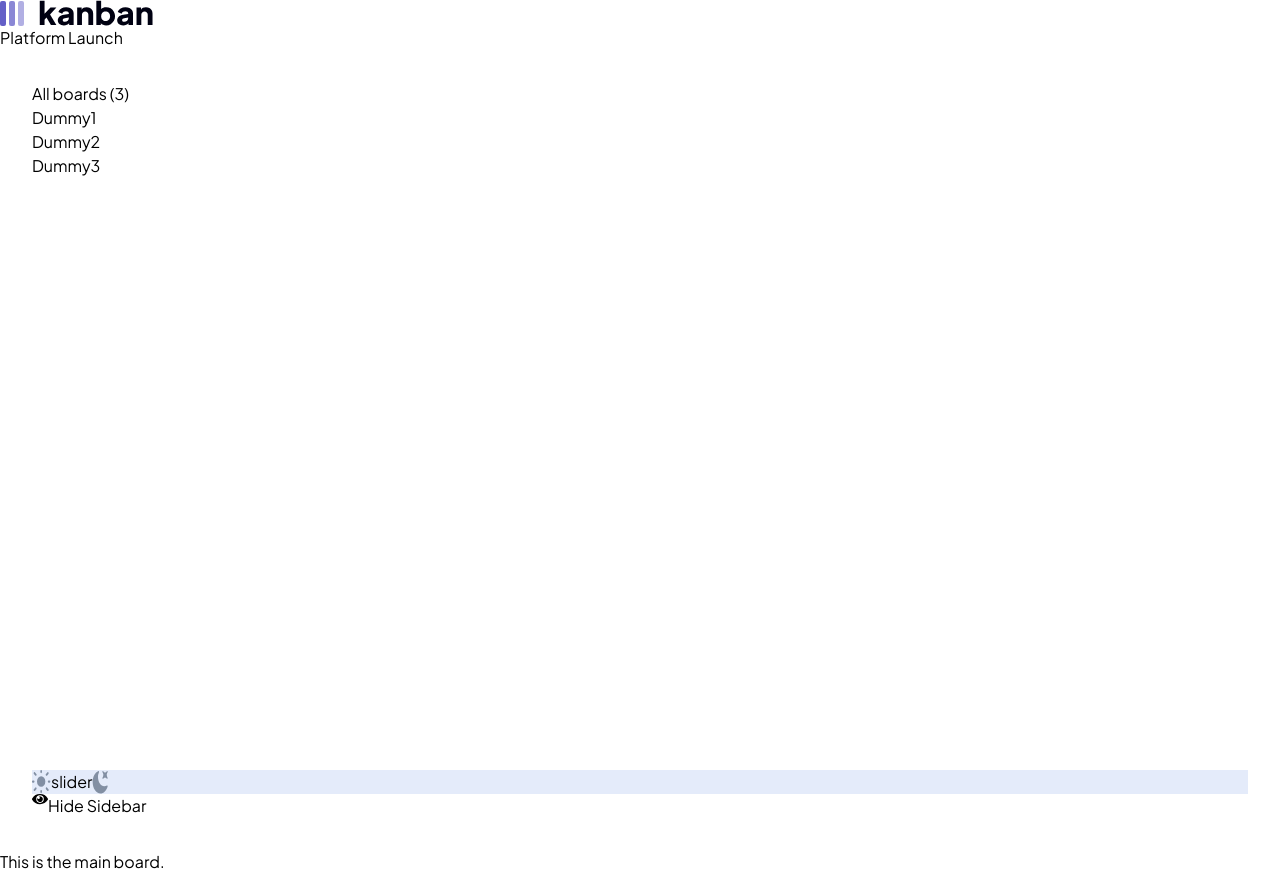
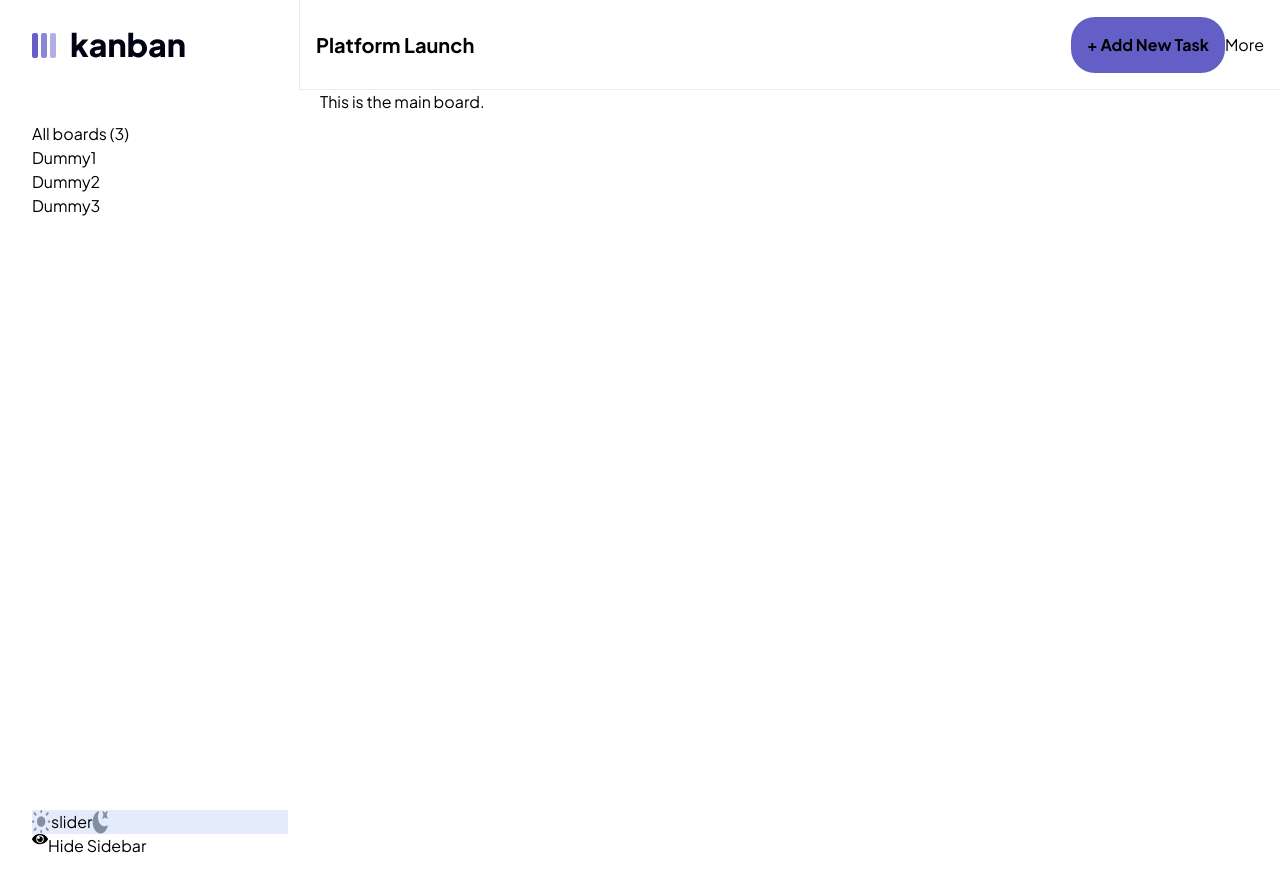
Before and after one commit to lemreyes/kanban, a Next.js app: page / in a window 1280 px wide. Built offline with nearby package versions, Linux system fonts and the light colour scheme.

Commit message:
Added header elements

```diff
--- a/src/app/Components/Header.tsx
+++ b/src/app/Components/Header.tsx
@@ -5,9 +5,17 @@ import logo_dark from "../../../public/logo-light.svg";
 
 export default function Header() {
   return (
-    <header>
-      <Image src={logo_light} alt="logo" />
-      <h1>Platform Launch</h1>
+    <header className="flex flex-row">
+      <div className="min-w-[300px] border-r border-linesLight p-8">
+        <Image src={logo_light} alt="logo" />
+      </div>
+      <div className="flex flex-row justify-between items-center w-full border-b border-linesLight p-4">
+        <h1 className="text-xl font-bold">Platform Launch</h1>
+        <div className="">
+          <button className="bg-mainPurple p-4 font-bold text-md text-white rounded-3xl">+ Add New Task</button>
+          <button>More</button>
+        </div>
+      </div>
     </header>
   );
 }
--- a/src/app/page.tsx
+++ b/src/app/page.tsx
@@ -8,8 +8,10 @@ export default function Home() {
   return (
     <Fragment>
       <Header />
-      <Sidebar />
-      <MainBoard />
+      <div className="flex flex-row">
+        <Sidebar />
+        <MainBoard />
+      </div>
     </Fragment>
   );
 }
--- a/tailwind.config.ts
+++ b/tailwind.config.ts
@@ -17,6 +17,7 @@ const config: Config = {
     colors: {
       lightGray: "#979797",
       linesLight: "#e4ebfa",
+      mainPurple: "#635fc7",
     },
   },
   plugins: [],
```
